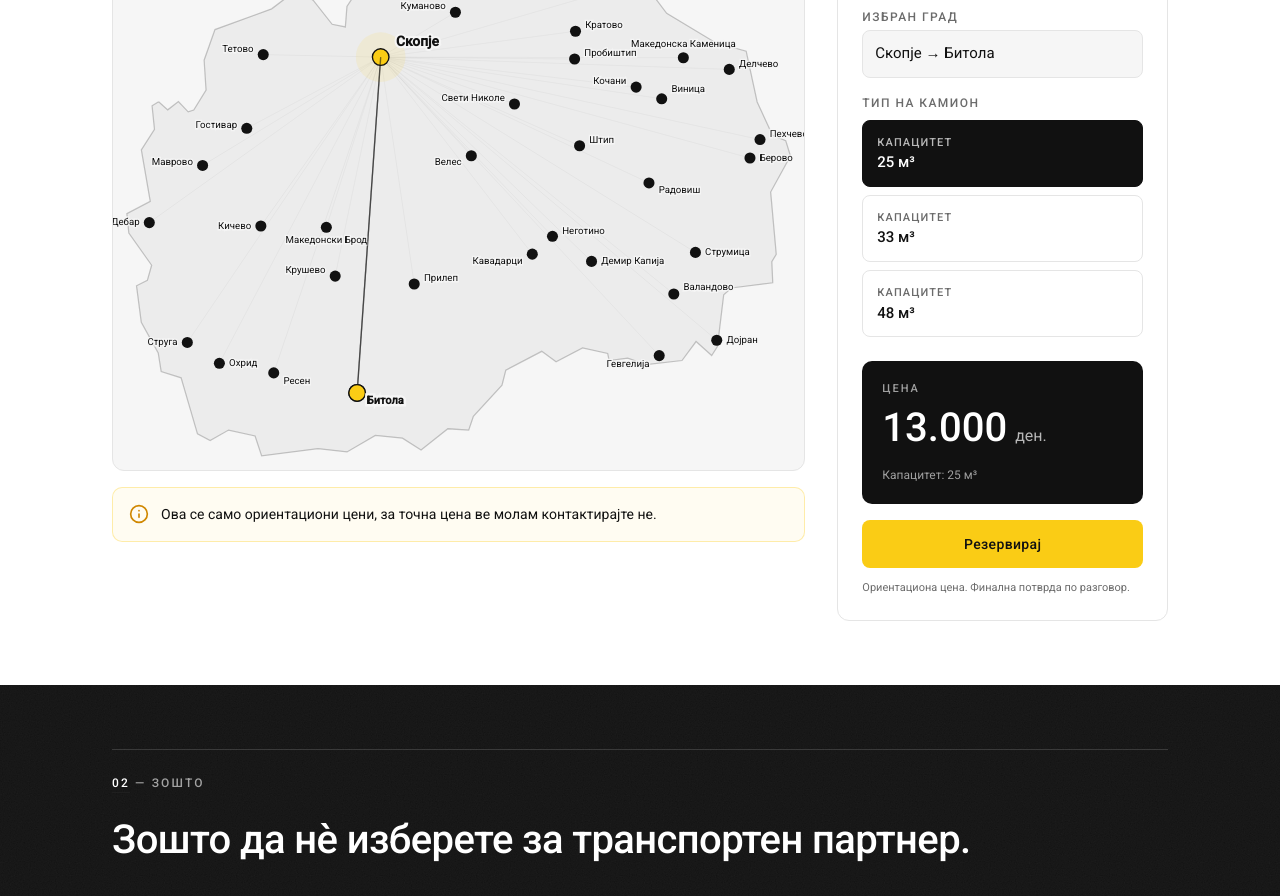
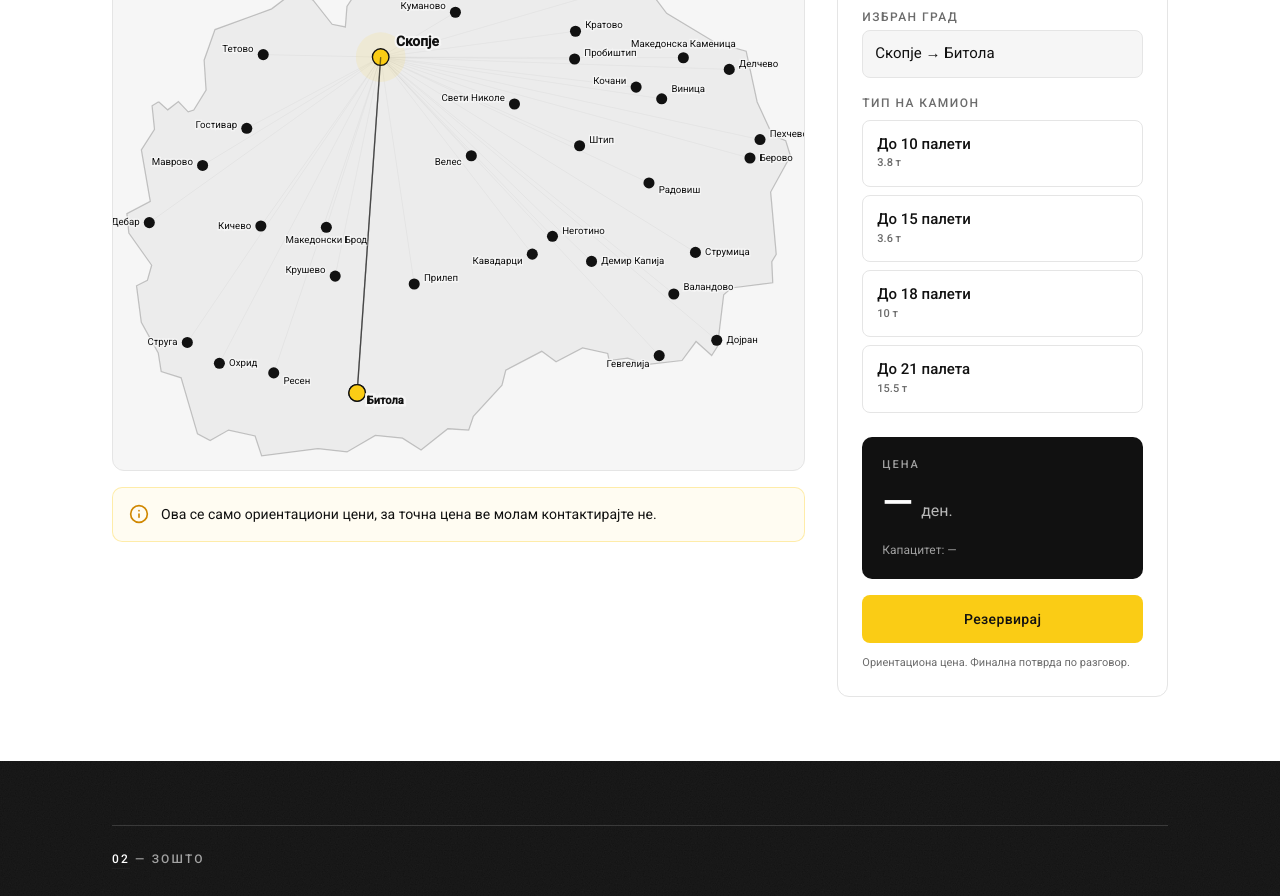
Before and after one commit to postersports9-stack/Klik-logistik, a Next.js app: page / in a window 1280 px wide. Shown: the part 1140-2036 px from the top of the page. Built offline with nearby package versions, Linux system fonts and the light colour scheme.

Commit message:
feat: implement shipping calculator components and integrate pricelist constants

```diff
--- a/components/sections/coverage-map.tsx
+++ b/components/sections/coverage-map.tsx
@@ -4,7 +4,7 @@ import { motion, useInView } from "framer-motion"
 import { useMemo, useRef, useState } from "react"
 import { Info } from "lucide-react"
 import { SectionHeading } from "@/components/sections/section-heading"
-import { PRICELIST, TRUCKS, priceFor, type TruckSize } from "@/lib/constants/pricelist"
+import { PRICELIST, TRUCKS, priceFor, truckLabel, type TruckSize } from "@/lib/constants/pricelist"
 import { CITY_COORDS, MAP_VIEWBOX, MK_OUTLINE_PATH } from "@/lib/constants/city-coords"
 import { formatDenar } from "@/lib/format"
 import { SectionWatermark } from "@/components/ui/section-watermark"
@@ -102,10 +102,12 @@ export function CoverageMap() {
   const inView = useInView(ref, { once: true, amount: 0.2 })
   const [hovered, setHovered] = useState<string | null>(null)
   const [selected, setSelected] = useState<string>("Битола")
-  const [truck, setTruck] = useState<TruckSize>("small")
+  const [truck, setTruck] = useState<TruckSize | null>(null)
+  const [truckError, setTruckError] = useState(false)
 
   function pickCity(city: string) {
     setSelected(city)
+    if (!truck) setTruckError(true)
     if (typeof window !== "undefined" && window.innerWidth < 1024) {
       calcRef.current?.scrollIntoView({ behavior: "smooth", block: "center" })
     }
@@ -118,8 +120,8 @@ export function CoverageMap() {
   const sx = skopje.x
   const sy = skopje.y
 
-  const price = priceFor(selected, truck)
-  const truckSpec = TRUCKS.find((t) => t.id === truck)!
+  const price = truck ? priceFor(selected, truck) : null
+  const truckSpec = truck ? TRUCKS.find((t) => t.id === truck) : undefined
 
   return (
     <section id="pokritie" data-theme="light" className="relative bg-white">
@@ -152,7 +154,7 @@ export function CoverageMap() {
                   />
 
                   {dots.map((d, i) => {
-                    const isActive = hovered === d.city || selected === d.city
+                    const isActive = hovered ? hovered === d.city : selected === d.city
                     return (
                       <g
                         key={d.city}
@@ -313,25 +315,35 @@ export function CoverageMap() {
                         <button
                           key={t.id}
                           type="button"
-                          onClick={() => setTruck(t.id as TruckSize)}
+                          onClick={() => {
+                            setTruck(t.id as TruckSize)
+                            setTruckError(false)
+                          }}
                           className={`flex w-full items-center justify-between rounded-[8px] border p-3.5 text-left transition-all duration-150 ${
                             isSelected
                               ? "border-kl-ink bg-kl-ink text-white"
-                              : "border-kl-border bg-white text-kl-ink hover:border-kl-ink"
+                              : truckError
+                                ? "border-red-500 bg-white text-kl-ink"
+                                : "border-kl-border bg-white text-kl-ink hover:border-kl-ink"
                           }`}
                         >
                           <div className="flex flex-col">
-                            <span className={`text-[11px] font-medium uppercase tracking-[0.1em] ${isSelected ? "text-white/70" : "text-kl-muted"}`}>
-                              Капацитет
+                            <span className="text-[15px] font-medium leading-tight">
+                              {t.label}
                             </span>
-                            <span className="mt-0.5 text-[15px] font-medium tabular-nums leading-tight">
-                              {t.volume}
+                            <span className={`mt-0.5 text-[11px] font-medium tabular-nums ${isSelected ? "text-white/70" : "text-kl-muted"}`}>
+                              {t.tonnage} т
                             </span>
                           </div>
                         </button>
                       )
                     })}
                   </div>
+                  {truckError && (
+                    <p className="mt-2 text-[12px] font-medium text-red-600">
+                      Изберете тип на камион.
+                    </p>
+                  )}
                 </div>
               </div>
 
@@ -344,13 +356,19 @@ export function CoverageMap() {
                   <span className="ml-2 text-[16px] font-normal text-white/70">ден.</span>
                 </div>
                 <div className="mt-2 text-[12px] text-white/60">
-                  Капацитет: {truckSpec.volume}
+                  Капацитет: {truckSpec ? truckLabel(truckSpec) : "—"}
                 </div>
               </div>
 
               <a
                 href="#kontakt"
                 onClick={(e) => {
+                  if (!truck) {
+                    e.preventDefault()
+                    setTruckError(true)
+                    calcRef.current?.scrollIntoView({ behavior: "smooth", block: "center" })
+                    return
+                  }
                   if (typeof window !== "undefined") {
                     window.dispatchEvent(
                       new CustomEvent("fill-route", {
--- a/components/sections/hero.tsx
+++ b/components/sections/hero.tsx
@@ -7,7 +7,7 @@ export function Hero() {
   const bg = SITE_IMAGES.hero[0].src
 
   return (
-    <section data-theme="dark" className="relative isolate min-h-[calc(100dvh-64px)] sm:min-h-[calc(100dvh-80px)] w-full overflow-hidden bg-kl-ink">
+    <section data-theme="dark" className="relative isolate min-h-[calc(100svh-64px)] sm:min-h-[calc(100svh-80px)] w-full overflow-hidden bg-kl-ink">
       <Image
         src={bg}
         alt="Klik Logistik фрахт"
--- a/components/ui/calculator-card.tsx
+++ b/components/ui/calculator-card.tsx
@@ -2,24 +2,34 @@
 
 import { useEffect, useMemo, useRef, useState } from "react"
 import { Search } from "lucide-react"
-import { PRICELIST_CITIES, TRUCKS, priceFor, type TruckSize } from "@/lib/constants/pricelist"
+import { PRICELIST_CITIES, TRUCKS, priceFor, truckLabel, type TruckSize } from "@/lib/constants/pricelist"
 import { formatDenar } from "@/lib/format"
 
 type Variant = "hero" | "section"
 
 export function CalculatorCard({ variant = "section" }: { variant?: Variant }) {
   const [city, setCity] = useState(PRICELIST_CITIES[0])
-  const [truck, setTruck] = useState<TruckSize>("small")
+  const [truck, setTruck] = useState<TruckSize | null>(null)
+  const [truckError, setTruckError] = useState(false)
   const [phone, setPhone] = useState("")
   const [reserved, setReserved] = useState(false)
 
   const { price, truckSpec } = useMemo(() => {
-    const spec = TRUCKS.find((t) => t.id === truck)!
-    return { price: priceFor(city, truck), truckSpec: spec }
+    const spec = truck ? TRUCKS.find((t) => t.id === truck) : undefined
+    return { price: truck ? priceFor(city, truck) : null, truckSpec: spec }
   }, [city, truck])
+
+  function selectTruck(v: TruckSize) {
+    setTruck(v)
+    setTruckError(false)
+  }
 
   function reserve(e: React.FormEvent<HTMLFormElement>) {
     e.preventDefault()
+    if (!truck) {
+      setTruckError(true)
+      return
+    }
     console.info("[CalculatorCard]", { variant, city, truck, phone, price })
     setReserved(true)
   }
@@ -42,7 +52,7 @@ export function CalculatorCard({ variant = "section" }: { variant?: Variant }) {
             <CitySearch value={city} onChange={setCity} />
           </Field>
           <Field label="Тип на камион">
-            <TruckSelect value={truck} onChange={setTruck} />
+            <TruckSelect value={truck} onChange={selectTruck} error={truckError} />
           </Field>
         </div>
 
@@ -55,7 +65,7 @@ export function CalculatorCard({ variant = "section" }: { variant?: Variant }) {
           </span>
         </div>
         <p className="mt-1 text-[12px] text-kl-muted">
-          {truckSpec.volume}
+          {truckSpec ? truckLabel(truckSpec) : "Изберете тип на камион"}
         </p>
 
         {reserved ? (
@@ -74,6 +84,9 @@ export function CalculatorCard({ variant = "section" }: { variant?: Variant }) {
             />
             <button
               type="submit"
+              onClick={() => {
+                if (!truck) setTruckError(true)
+              }}
               className="mt-3 block h-12 w-full rounded-[8px] bg-kl-cta text-[14px] font-medium tracking-wide text-kl-cta-foreground transition-colors duration-100 hover:bg-kl-cta-strong"
             >
               Резервирај
@@ -102,7 +115,7 @@ export function CalculatorCard({ variant = "section" }: { variant?: Variant }) {
             <Select value={city} onChange={setCity} options={PRICELIST_CITIES} />
           </Field>
           <Field label="Тип на камион">
-            <TruckSelect value={truck} onChange={setTruck} />
+            <TruckSelect value={truck} onChange={selectTruck} error={truckError} />
           </Field>
           <Field label="Датум">
             <input type="date" className={inputCls} />
@@ -126,7 +139,7 @@ export function CalculatorCard({ variant = "section" }: { variant?: Variant }) {
             <div className="flex flex-wrap justify-between gap-x-3">
               <dt className="text-kl-muted">Капацитет</dt>
               <dd className="tabular-nums text-kl-ink">
-                {truckSpec.volume}
+                {truckSpec ? truckLabel(truckSpec) : "—"}
               </dd>
             </div>
           </dl>
@@ -313,12 +326,15 @@ function CitySearch({
 function TruckSelect({
   value,
   onChange,
+  error,
 }: {
-  value: TruckSize
+  value: TruckSize | null
   onChange: (v: TruckSize) => void
+  error?: boolean
 }) {
   return (
-    <div className="grid grid-cols-3 gap-2">
+    <div>
+      <div className="grid grid-cols-2 gap-2">
         {TRUCKS.map((t) => (
           <button
             key={t.id}
@@ -327,17 +343,25 @@ function TruckSelect({
             className={`flex flex-col items-center justify-center rounded-[8px] border px-2 py-3 text-center transition-colors duration-100 ${
               value === t.id
                 ? "border-kl-ink bg-kl-ink text-white"
+                : error
+                  ? "border-red-500 bg-white text-kl-ink"
                   : "border-kl-border bg-white text-kl-ink hover:border-kl-ink"
             }`}
           >
-          <span className="text-[10px] font-medium uppercase tracking-[0.1em] opacity-70">
-            Капацитет
+            <span className="text-[13px] font-medium leading-tight">
+              {t.label}
             </span>
-          <span className="mt-0.5 text-[14px] font-medium tabular-nums">
-            {t.volume}
+            <span className="mt-0.5 text-[11px] tabular-nums opacity-70">
+              {t.tonnage} т
             </span>
           </button>
         ))}
       </div>
+      {error && (
+        <p className="mt-2 text-[12px] font-medium text-red-600">
+          Изберете тип на камион.
+        </p>
+      )}
+    </div>
   )
 }
--- a/lib/constants/pricelist.ts
+++ b/lib/constants/pricelist.ts
@@ -1,61 +1,66 @@
-export type TruckSize = "small" | "medium" | "large"
+export type TruckSize = "small" | "medium" | "large" | "xlarge"
 
 export type TruckSpec = {
   id: TruckSize
   label: string
   pallets: number
   tonnage: number
-  volume: string
 }
 
 export const TRUCKS: TruckSpec[] = [
-  { id: "small", label: "Мал", pallets: 10, tonnage: 3.5, volume: "25 м³" },
-  { id: "medium", label: "Среден", pallets: 15, tonnage: 3.5, volume: "33 м³" },
-  { id: "large", label: "Голем", pallets: 18, tonnage: 10, volume: "48 м³" },
+  { id: "small", label: "До 10 палети", pallets: 10, tonnage: 3.8 },
+  { id: "medium", label: "До 15 палети", pallets: 15, tonnage: 3.6 },
+  { id: "large", label: "До 18 палети", pallets: 18, tonnage: 10 },
+  { id: "xlarge", label: "До 21 палета", pallets: 21, tonnage: 15.5 },
 ]
+
+export function truckLabel(t: TruckSpec): string {
+  return `${t.label} (${t.tonnage}т)`
+}
 
 export type CityPrice = {
   city: string
   small: number
   medium: number
   large: number
+  xlarge: number
 }
 
 export const PRICELIST: CityPrice[] = [
-  { city: "Скопје локал", small: 2500, medium: 3000, large: 3500 },
-  { city: "Тетово", small: 5500, medium: 6000, large: 7000 },
-  { city: "Гостивар", small: 8000, medium: 8500, large: 9500 },
-  { city: "Маврово", small: 9000, medium: 10000, large: 11000 },
-  { city: "Дебар", small: 12000, medium: 13000, large: 14000 },
-  { city: "Кичево", small: 9500, medium: 10500, large: 12000 },
-  { city: "Охрид", small: 13000, medium: 14000, large: 16000 },
-  { city: "Струга", small: 13000, medium: 14000, large: 16000 },
-  { city: "Велес", small: 6000, medium: 7000, large: 8000 },
-  { city: "Неготино", small: 8500, medium: 9000, large: 10000 },
-  { city: "Кавадарци", small: 8500, medium: 9000, large: 10000 },
-  { city: "Прилеп", small: 11500, medium: 12500, large: 13500 },
-  { city: "Битола", small: 13000, medium: 14000, large: 16000 },
-  { city: "Куманово", small: 5000, medium: 5500, large: 6000 },
-  { city: "Крива Паланка", small: 8500, medium: 9500, large: 10500 },
-  { city: "Кратово", small: 8500, medium: 9500, large: 10500 },
-  { city: "Крушево", small: 12000, medium: 13000, large: 15000 },
-  { city: "Ресен", small: 14500, medium: 15500, large: 17000 },
-  { city: "Демир Капија", small: 9000, medium: 10000, large: 11000 },
-  { city: "Валандово", small: 11000, medium: 12000, large: 13500 },
-  { city: "Дојран", small: 13000, medium: 14000, large: 16000 },
-  { city: "Гевгелија", small: 13000, medium: 14000, large: 16000 },
-  { city: "Свети Николе", small: 5500, medium: 6000, large: 7000 },
-  { city: "Штип", small: 8500, medium: 9500, large: 10500 },
-  { city: "Радовиш", small: 9500, medium: 10500, large: 12000 },
-  { city: "Струмица", small: 12000, medium: 13000, large: 14000 },
-  { city: "Кочани", small: 8500, medium: 9500, large: 10500 },
-  { city: "Виница", small: 9000, medium: 10000, large: 11000 },
-  { city: "Македонска Каменица", small: 10500, medium: 11500, large: 13000 },
-  { city: "Делчево", small: 12500, medium: 13500, large: 15000 },
-  { city: "Берово", small: 12500, medium: 13500, large: 15000 },
-  { city: "Пехчево", small: 12500, medium: 13500, large: 15000 },
-  { city: "Пробиштип", small: 8500, medium: 9000, large: 10000 },
-  { city: "Македонски Брод", small: 12500, medium: 13500, large: 15000 },
+  { city: "Скопје локал", small: 2500, medium: 3000, large: 3500, xlarge: 4000 },
+  { city: "Тетово", small: 5500, medium: 6000, large: 7000, xlarge: 9000 },
+  { city: "Гостивар", small: 8000, medium: 8500, large: 9500, xlarge: 12000 },
+  { city: "Маврово", small: 9000, medium: 10000, large: 11000, xlarge: 13000 },
+  { city: "Дебар", small: 12000, medium: 13000, large: 14000, xlarge: 16000 },
+  { city: "Кичево", small: 9500, medium: 10500, large: 12000, xlarge: 13500 },
+  { city: "Охрид", small: 13000, medium: 14000, large: 16000, xlarge: 17000 },
+  { city: "Струга", small: 13000, medium: 14000, large: 16000, xlarge: 17000 },
+  { city: "Велес", small: 6000, medium: 7000, large: 8000, xlarge: 9500 },
+  { city: "Неготино", small: 8500, medium: 9000, large: 10000, xlarge: 12000 },
+  { city: "Кавадарци", small: 8500, medium: 9000, large: 10000, xlarge: 12000 },
+  { city: "Прилеп", small: 11500, medium: 12500, large: 13500, xlarge: 15000 },
+  { city: "Битола", small: 13000, medium: 14000, large: 16000, xlarge: 17000 },
+  { city: "Куманово", small: 5000, medium: 5500, large: 6000, xlarge: 7000 },
+  { city: "Крива Паланка", small: 8500, medium: 9500, large: 10500, xlarge: 12500 },
+  { city: "Кратово", small: 8500, medium: 9500, large: 10500, xlarge: 12500 },
+  { city: "Крушево", small: 12000, medium: 13000, large: 15000, xlarge: 17000 },
+  { city: "Ресен", small: 14500, medium: 15500, large: 17000, xlarge: 19000 },
+  { city: "Демир Капија", small: 9000, medium: 10000, large: 11000, xlarge: 13000 },
+  { city: "Валандово", small: 11000, medium: 12000, large: 13500, xlarge: 15000 },
+  { city: "Дојран", small: 13000, medium: 14000, large: 16000, xlarge: 17500 },
+  { city: "Гевгелија", small: 13000, medium: 14000, large: 16000, xlarge: 17500 },
+  { city: "Свети Николе", small: 5500, medium: 6000, large: 7000, xlarge: 8500 },
+  { city: "Штип", small: 8500, medium: 9500, large: 10500, xlarge: 12000 },
+  { city: "Радовиш", small: 9500, medium: 10500, large: 12000, xlarge: 13500 },
+  { city: "Струмица", small: 12000, medium: 13000, large: 14000, xlarge: 16000 },
+  { city: "Кочани", small: 8500, medium: 9500, large: 10500, xlarge: 12500 },
+  { city: "Виница", small: 9000, medium: 10000, large: 11000, xlarge: 13000 },
+  { city: "Македонска Каменица", small: 10500, medium: 11500, large: 13000, xlarge: 15000 },
+  { city: "Делчево", small: 12500, medium: 13500, large: 15000, xlarge: 17000 },
+  { city: "Берово", small: 12500, medium: 13500, large: 15000, xlarge: 17000 },
+  { city: "Пехчево", small: 12500, medium: 13500, large: 15000, xlarge: 17000 },
+  { city: "Пробиштип", small: 8500, medium: 9000, large: 10000, xlarge: 12000 },
+  { city: "Македонски Брод", small: 12500, medium: 13500, large: 15000, xlarge: 16500 },
 ]
 
 export const PRICELIST_CITIES = PRICELIST.map((p) => p.city)
```
Also changed, not shown: 1 other file (tests, documents, lock files or other folders). Lines whose indentation alone changed are shown as unchanged.
